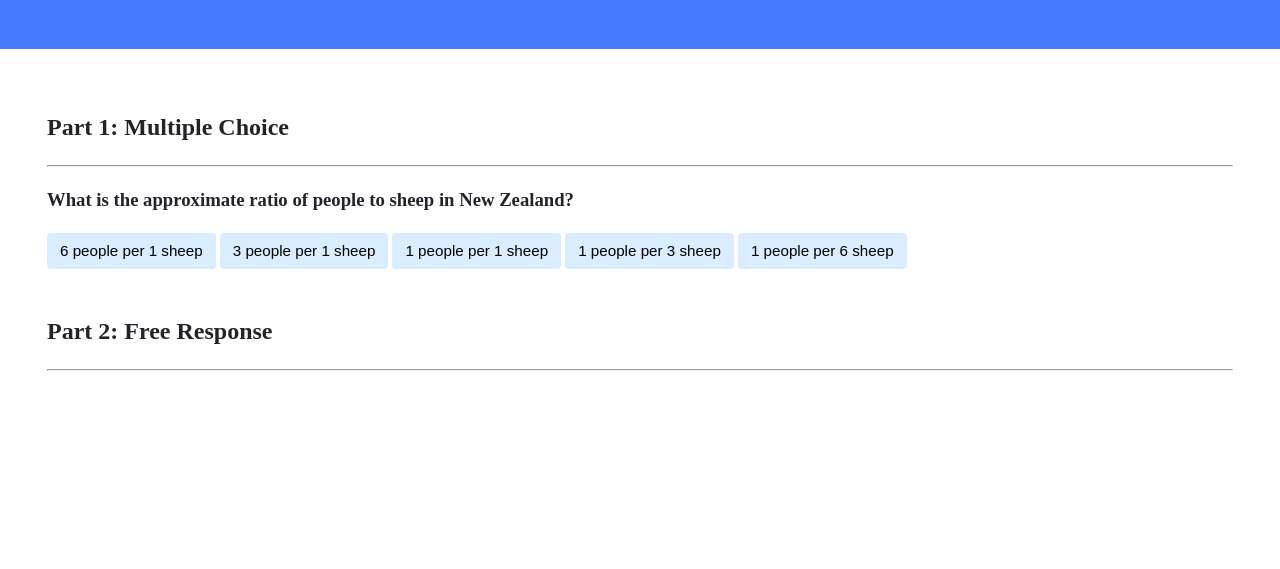
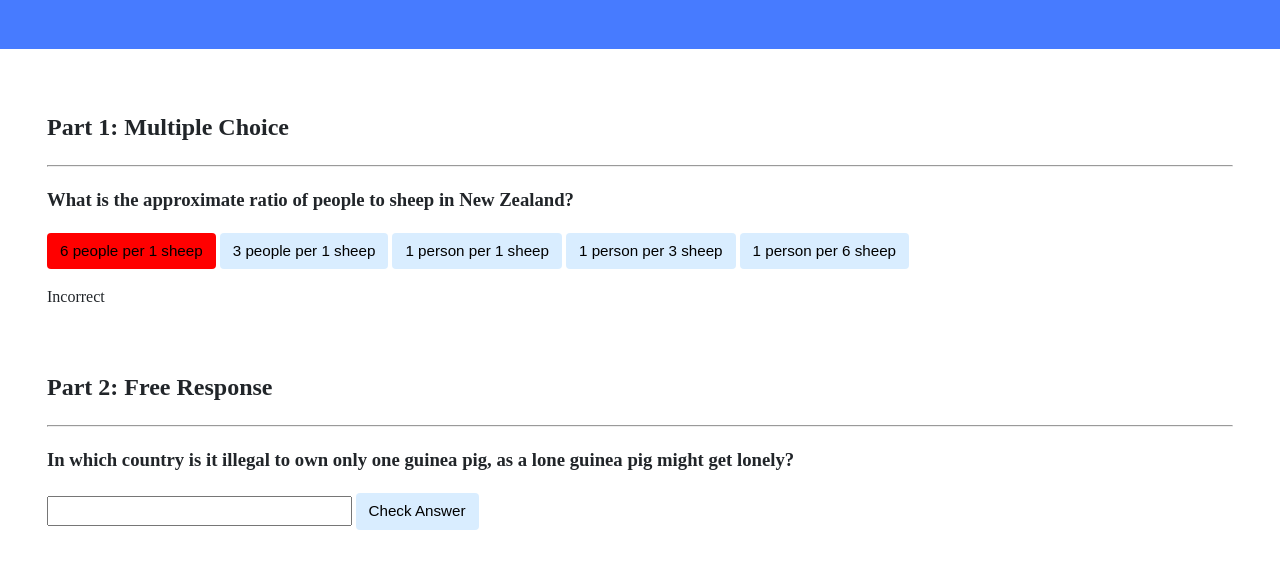
Before and after one commit to Chhunneng/cs50, a plain HTML site: page trivia/index.html in a window 1280 px wide. Both pictures are taken after a click on the button "6 people per 1 sheep". Shown: the part 151-720 px from the top of the page. Drawn offline with Linux system fonts and the light colour scheme.

Commit message:
Wed, Jan 17, 2024, 11:36 AM +09:00

```diff
--- a/trivia/index.html
+++ b/trivia/index.html
@@ -6,7 +6,51 @@
         <link href="styles.css" rel="stylesheet">
         <title>Trivia!</title>
         <script>
-            // TODO: Add code to check answers to questions
+
+            // Wait for DOM content to load
+            document.addEventListener('DOMContentLoaded', function() {
+
+                // Get all elements with class "correct"
+                let corrects = document.querySelectorAll('.correct');
+
+                // Add event listeners to each correct button
+                for (let i = 0; i < corrects.length; i++) {
+                    corrects[i].addEventListener('click', function() {
+
+                        // Set background color to green
+                        corrects[i].style.backgroundColor = 'Green';
+
+                        // Go to parent element of correct button and find the first element with class "feedback" which has that parent
+                        corrects[i].parentElement.querySelector('.feedback').innerHTML = 'Correct!';
+                    });
+                }
+
+                // When any incorrect answer is clicked, change color to red.
+                let incorrects = document.querySelectorAll(".incorrect");
+                for (let i = 0; i < incorrects.length; i++) {
+                    incorrects[i].addEventListener('click', function() {
+
+                        // Set background color to green
+                        incorrects[i].style.backgroundColor = 'Red';
+
+                        // Go to parent element of correct button and find the first element with class "feedback" which has that parent
+                        incorrects[i].parentElement.querySelector('.feedback').innerHTML = 'Incorrect';
+                    });
+                }
+
+                // Check free response submission
+                document.querySelector('#check').addEventListener('click', function() {
+                    let input = document.querySelector('input');
+                    if (input.value === 'Switzerland') {
+                        input.style.backgroundColor = 'green';
+                        input.parentElement.querySelector('.feedback').innerHTML = 'Correct!';
+                    }
+                    else {
+                        input.style.backgroundColor = 'red';
+                        input.parentElement.querySelector('.feedback').innerHTML = 'Incorrect';
+                    }
+                });
+            });
         </script>
     </head>
     <body>
@@ -18,19 +62,22 @@
             <div class="section">
                 <h2>Part 1: Multiple Choice </h2>
                 <hr>
-                <!-- TODO: Add multiple choice question here -->
                 <h3>What is the approximate ratio of people to sheep in New Zealand?</h3>
-                <button>6 people per 1 sheep</button>
-                <button>3 people per 1 sheep</button>
-                <button>1 people per 1 sheep</button>
-                <button>1 people per 3 sheep</button>
-                <button>1 people per 6 sheep</button>
+                <button class="incorrect">6 people per 1 sheep</button>
+                <button class="incorrect">3 people per 1 sheep</button>
+                <button class="incorrect">1 person per 1 sheep</button>
+                <button class="incorrect">1 person per 3 sheep</button>
+                <button class="correct">1 person per 6 sheep</button>
+                <p class="feedback"></p>
             </div>
 
             <div class="section">
                 <h2>Part 2: Free Response</h2>
                 <hr>
-                <!-- TODO: Add free response question here -->
+                <h3>In which country is it illegal to own only one guinea pig, as a lone guinea pig might get lonely?</h3>
+                <input type="text"></input>
+                <button id="check">Check Answer</button>
+                <p class="feedback"></p>
             </div>
         </div>
     </body>
```
